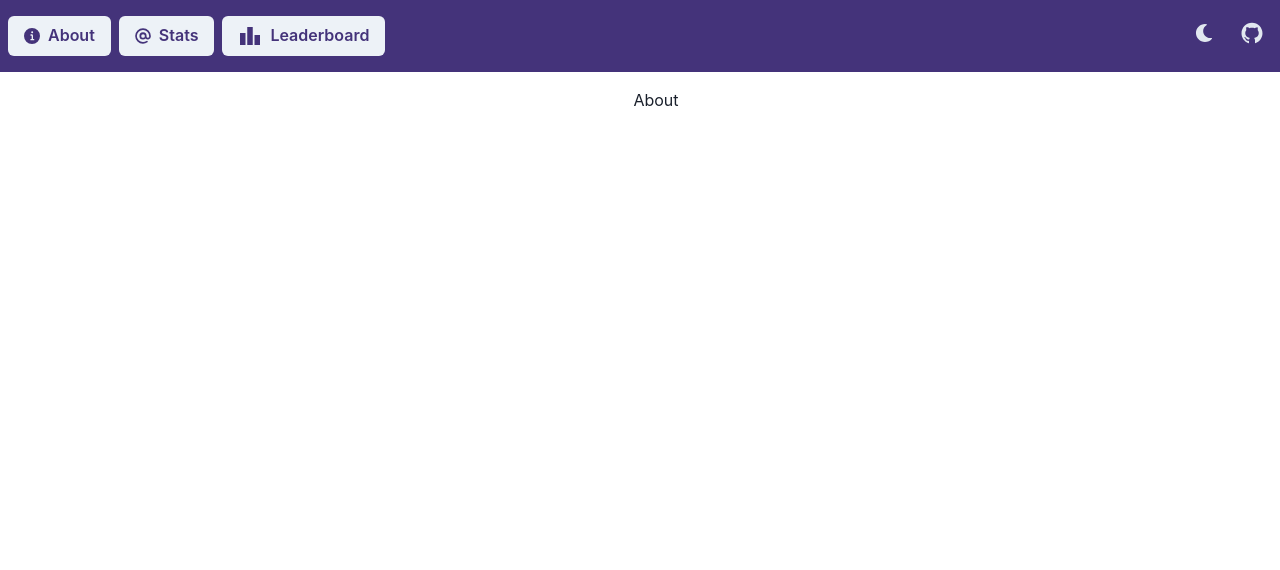
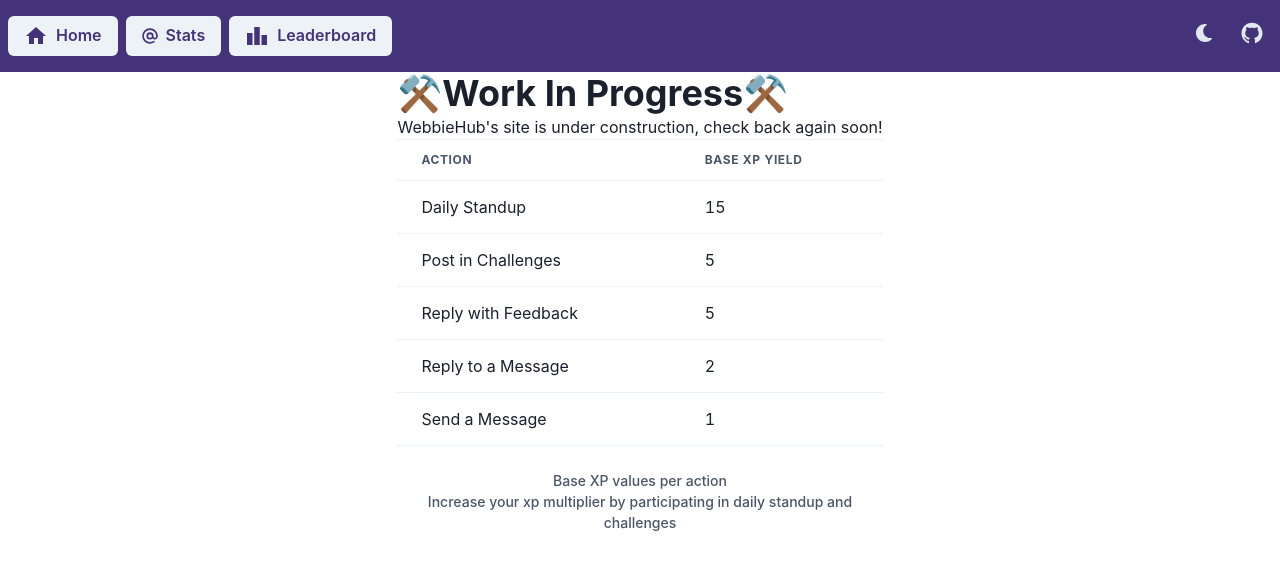
Before and after one commit to WebbieHub/WebbieBot, a React (Create React App) app in the folder website/: page / in a window 1280 px wide. Shown: the top 570 px of the page. Built offline with nearby package versions, Linux system fonts and the light colour scheme.

Commit message:
fix: pre-launch stuff

```diff
--- a/website/src/App.tsx
+++ b/website/src/App.tsx
@@ -5,7 +5,7 @@ import {
 } from "@chakra-ui/react"
 import { Routes, Route } from 'react-router-dom'
 import Nav from "./components/Nav"
-import About from "./views/About"
+import Home from "./views/Home"
 import Stats from "./views/Stats"
 import Admin from "./views/Admin"
 import Leaderboard from "./views/Leaderboard"
@@ -13,9 +13,9 @@ import Leaderboard from "./views/Leaderboard"
 export const App = () => (
   <ChakraProvider theme={theme}>
     <Nav />
-    <Box display="grid" placeItems="center" w="full" h="full" m={4} overflow="hidden">
+    <Box display="grid" placeItems="center" w="full" h="full" m={0} overflow="hidden">
       <Routes>
-        <Route path="/" element={<About />} />
+        <Route path="/" element={<Home />} />
         <Route path="/stats" element={<Stats />} />
         <Route path="/leaderboard" element={<Leaderboard />} />
         <Route path="/admin" element={<Admin />} />
--- a/website/src/components/Nav.tsx
+++ b/website/src/components/Nav.tsx
@@ -2,7 +2,7 @@ import { Box, theme, Button, Flex, IconButton, Icon } from '@chakra-ui/react'
 import { AtSignIcon, InfoIcon, LockIcon } from '@chakra-ui/icons'
 import { ColorModeSwitcher } from '../ColorModeSwitcher'
 import { AiFillGithub } from 'react-icons/ai'
-import { MdLeaderboard } from 'react-icons/md'
+import { MdHome, MdLeaderboard } from 'react-icons/md'
 import { Link } from 'react-router-dom'
 
 export default function Nav() {
@@ -16,7 +16,7 @@ export default function Nav() {
       >
           <Flex justify="space-between">
             <Box>
-                <Link to="/"><Button _light={{ textColor: "purple.800" }} leftIcon={<InfoIcon/>} variant="solid" as="a">About</Button></Link>
+                <Link to="/"><Button _light={{ textColor: "purple.800" }} leftIcon={<Icon as={MdHome} w={6} h={6} />} variant="solid" as="a">Home</Button></Link>
                 <Link to="/stats"><Button _light={{ textColor: "purple.800" }} leftIcon={<AtSignIcon/>} variant="solid" as="a" m="2">Stats</Button></Link>
                 <Link to="/leaderboard"><Button _light={{ textColor: "purple.800" }} leftIcon={<Icon as={MdLeaderboard} w={6} h={6} />} variant="solid" as="a">Leaderboard</Button></Link>
             </Box>
--- a/website/src/views/About.tsx
+++ /dev/null
@@ -1,7 +0,0 @@
-import React from 'react'
-
-export default function About() {
-  return (
-    <div>About</div>
-  )
-}
--- /dev/null
+++ b/website/src/views/Home.tsx
@@ -0,0 +1,35 @@
+import React from 'react'
+import { Box, Heading, Text, Table, TableCaption, Thead, Tr, Th, Tbody, Td, Divider } from '@chakra-ui/react'
+
+const actionMap = [
+  {desc: 'Daily Standup', value: '15'},
+  {desc: 'Post in Challenges', value: '5'},
+  {desc: 'Reply with Feedback', value: '5'},
+  {desc: 'Reply to a Message', value: '2'},
+  {desc: 'Send a Message', value: '1'}
+]
+
+export default function Home() {
+  return (
+    <Box>
+      <Heading>⚒️Work In Progress⚒️</Heading>
+      <Text>WebbieHub's site is under construction, check back again soon!</Text>
+      <Divider />
+      <Table>
+        <TableCaption>Base XP values per action <br /> Increase your xp multiplier by participating in daily standup and challenges</TableCaption>
+        <Thead>
+          <Tr>
+            <Th>Action</Th>
+            <Th>Base XP Yield</Th>
+          </Tr>
+        </Thead>
+        <Tbody>
+          {actionMap.map(action => <Tr>
+            <Td>{action.desc}</Td>
+            <Td>{action.value}</Td>
+          </Tr>)}
+        </Tbody>
+      </Table>
+    </Box>
+  )
+}
--- a/website/src/views/Leaderboard.tsx
+++ b/website/src/views/Leaderboard.tsx
@@ -8,7 +8,7 @@ import {
     Th,
     Td,
     Divider,
-    Image, HStack, Heading, VStack, Flex
+    Image, HStack, Heading, VStack, Flex, theme, color
 } from '@chakra-ui/react'
 import React, { useEffect, useState } from 'react'
 import { getAllUsers } from '../actions/actions'
@@ -18,6 +18,7 @@ import gold from "../img/gold.png"
 import silver from '../img/silver.png'
 // @ts-ignore
 import bronze from '../img/bronze.png'
+import { FaGratipay } from 'react-icons/fa'
 
 export default function Leaderboard() {
     const [users, setUsers] = useState<any[]>([])
@@ -43,7 +44,9 @@ export default function Leaderboard() {
                 spacing={12}
                 my={10}
                 bg={'gray.50'}
+                _dark={{bg: "gray.900"}}
                 p={5} borderRadius={'2xl'}
+                justifyContent={'center'}
             >
                 {users.map((user, index) => (
                     index <= 2 ? <VStack>
@@ -54,6 +57,7 @@ export default function Leaderboard() {
                             fontWeight={'medium'}
                         size={'lg'}>{user.tag}</Heading>
                         <Flex
+                            _dark={{bg: "gray.800"}}
                             bg={'gray.200'}
                             w={'2rem'}
                             h={'2rem'}
```
